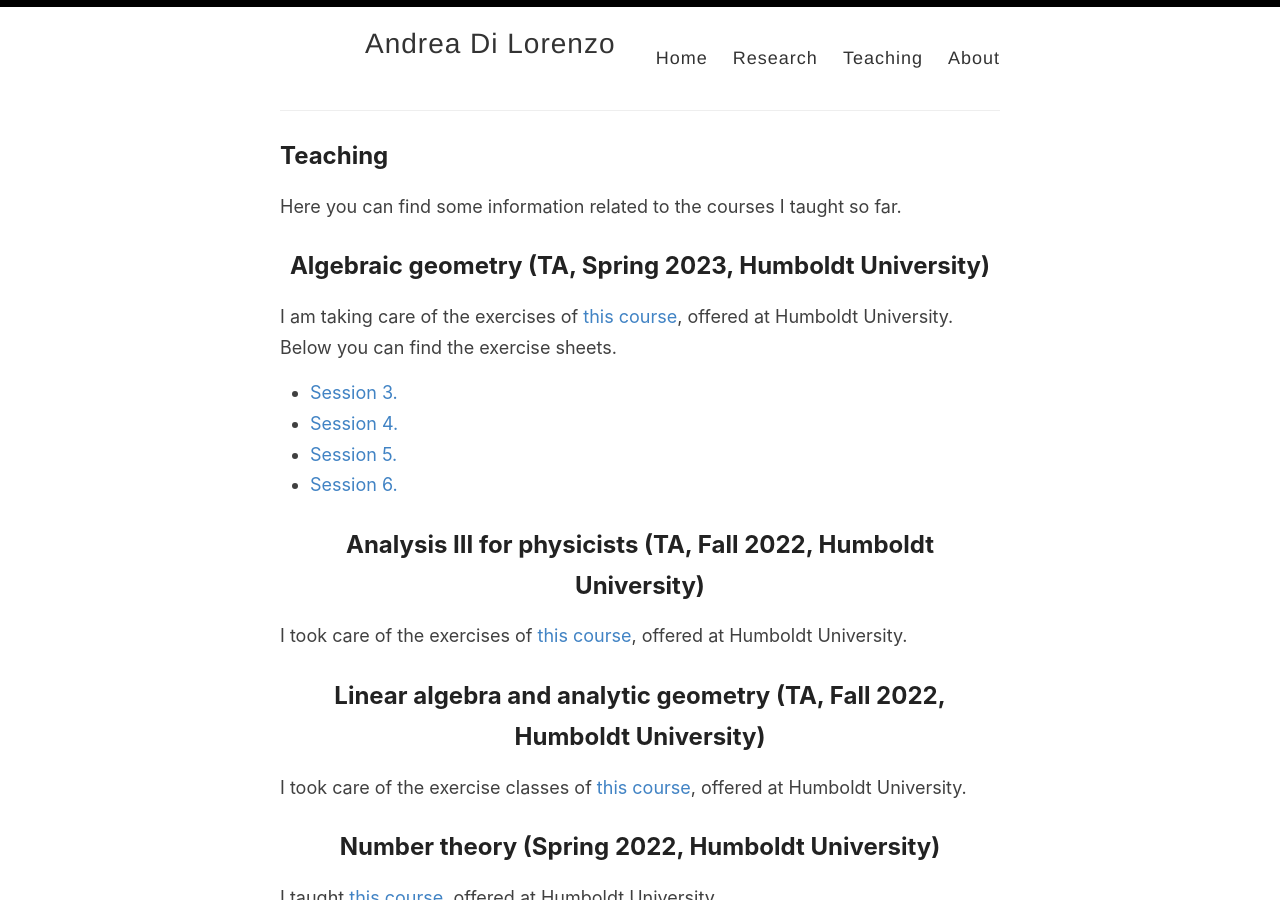
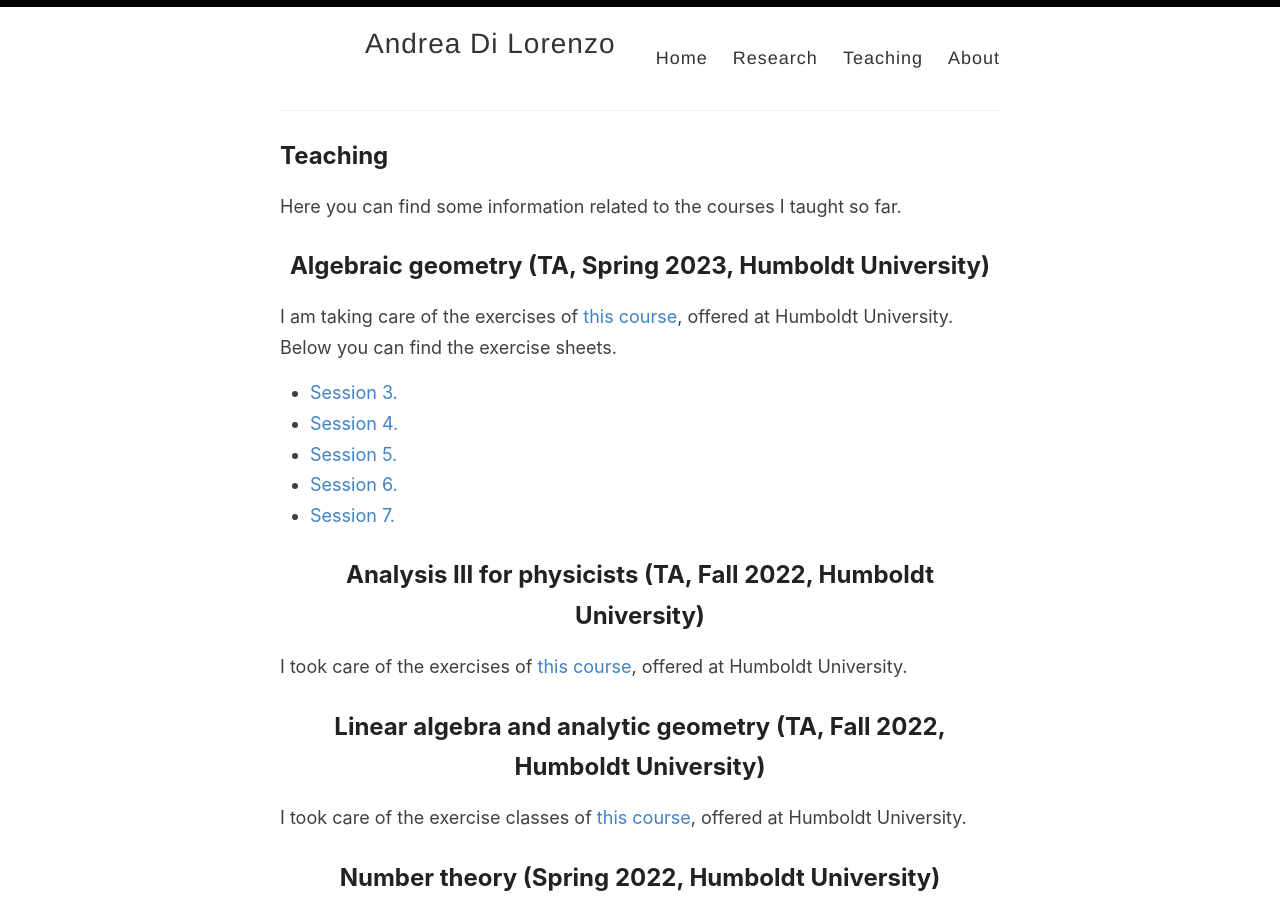
Before and after one commit to anddil/anddil.github.io, a Jekyll site: the page built from _pages/teaching.md, in a window 1280 px wide and 900 px high. Built offline with Jekyll 4.4.1, drawn with Linux system fonts in a browser that asks for light colours.

Commit message:
Update teaching.md

```diff
--- a/_pages/teaching.md
+++ b/_pages/teaching.md
@@ -13,6 +13,7 @@ I am taking care of the exercises of [this course](http://www-irm.mathematik.hu-
 - [Session 4.](AG23/AG_exercises_4.pdf)
 - [Session 5.](AG23/AG_exercises_5.pdf)
 - [Session 6.](AG23/AG_exercises_6.pdf)
+- [Session 7.](AG23/AG_exercises_7.pdf)
 
 
 ## Analysis III for physicists (TA, Fall 2022, Humboldt University)
```
